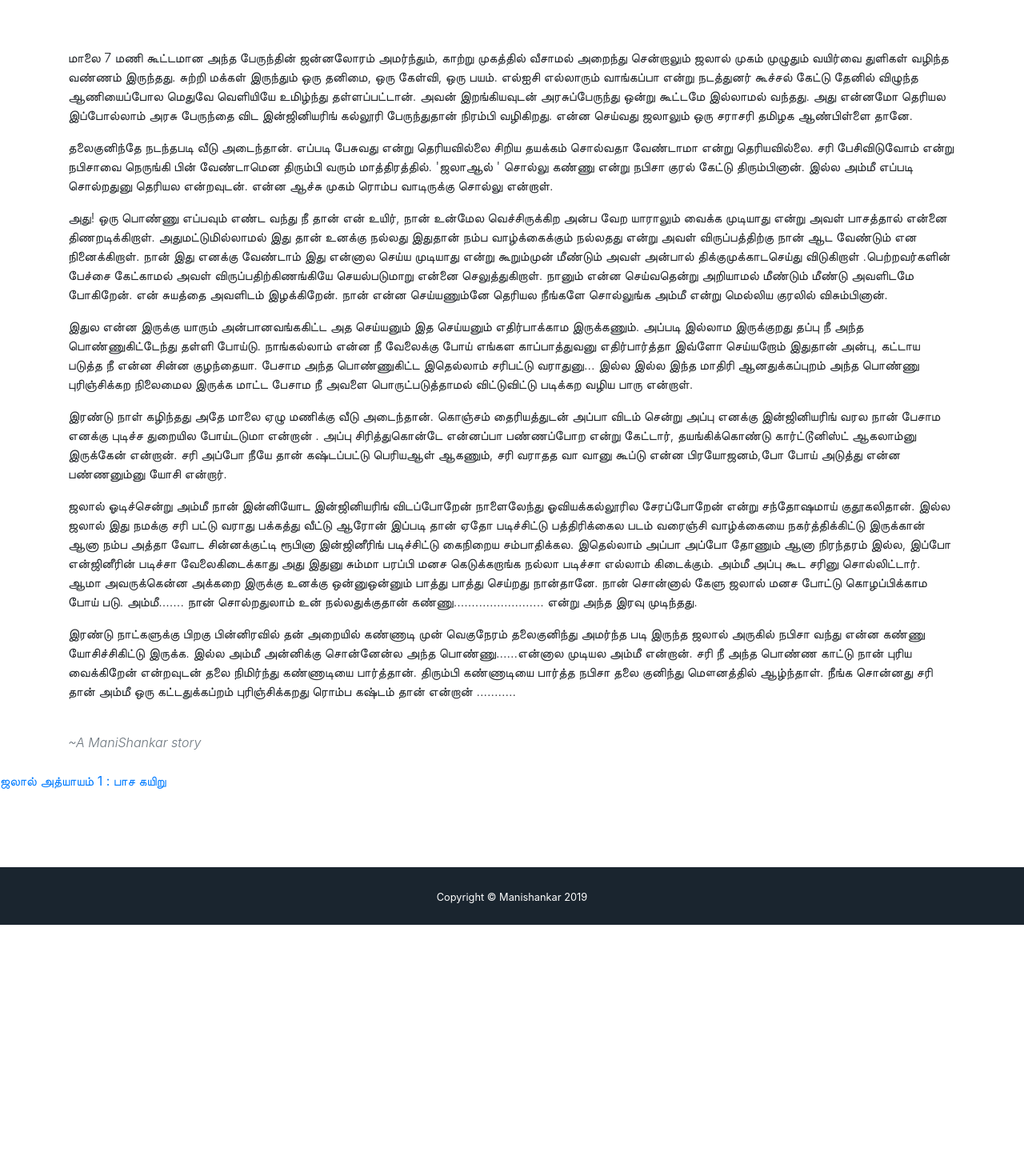
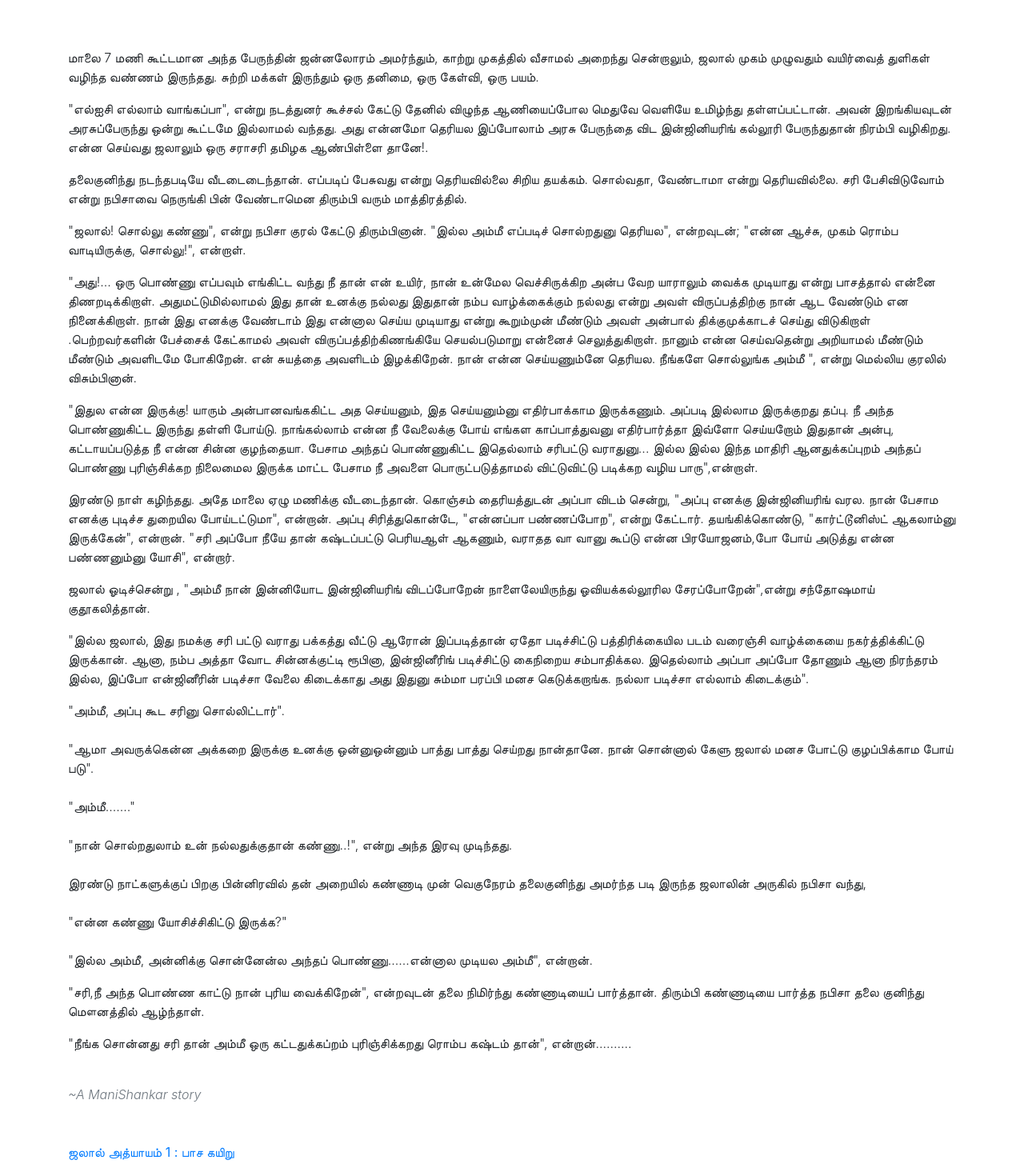
Before and after one commit to manishankarbalu/manishankarbalu.github.io, a website with bundled scripts: page story6.html in a window 1280 px wide. Shown: the part 540-1995 px from the top of the page at 80% size. Before the commit the page ends 1696 px from the top, so only its background shows below. Built offline with nearby package versions, Linux system fonts and the light colour scheme.

Commit message:
story6 correction

```diff
--- a/story6.html
+++ b/story6.html
@@ -49,28 +49,45 @@
     <section  id="portfolio">
       <div class="container">
         <div class="font-weight-light mb-0">
-          <p> மாலை 7 மணி கூட்டமான அந்த பேருந்தின் ஜன்னலோரம் அமர்ந்தும், காற்று முகத்தில் வீசாமல் அறைந்து சென்றாலும் ஜலால் முகம் முழுதும் வயிர்வை துளிகள் வழிந்த வண்ணம் இருந்தது. சுற்றி மக்கள் இருந்தும் ஒரு தனிமை, ஒரு கேள்வி, ஒரு பயம். எல்ஐசி எல்லாரும் வாங்கப்பா என்று நடத்துனர் கூச்சல் கேட்டு தேனில் விழுந்த ஆணியைப்போல மெதுவே வெளியியே உமிழ்ந்து தள்ளப்பட்டான். அவன் இறங்கியவுடன் அரசுப்பேருந்து ஒன்று கூட்டமே இல்லாமல் வந்தது. அது என்னமோ தெரியல இப்போல்லாம் அரசு பேருந்தை விட இன்ஜினியரிங் கல்லூரி பேருந்துதான் நிரம்பி வழிகிறது. என்ன செய்வது ஜலாலும் ஒரு சராசரி தமிழக ஆண்பிள்ளை தானே.</p>
-          <p>தலைகுனிந்தே நடந்தபடி வீடு அடைந்தான். எப்படி பேசுவது என்று தெரியவில்லை சிறிய தயக்கம் சொல்வதா வேண்டாமா என்று தெரியவில்லை. சரி பேசிவிடுவோம் என்று நபிசாவை நெருங்கி பின் வேண்டாமென திரும்பி வரும் மாத்திரத்தில். 'ஜலாஆல் ' சொல்லு கண்ணு என்று நபிசா குரல் கேட்டு திரும்பினான். இல்ல அம்மீ  எப்படி சொல்றதுனு தெரியல என்றவுடன். என்ன ஆச்சு முகம் ரொம்ப வாடிருக்கு சொல்லு என்றாள்.
+          <p> மாலை 7 மணி கூட்டமான அந்த பேருந்தின் ஜன்னலோரம் அமர்ந்தும், காற்று முகத்தில் வீசாமல் அறைந்து சென்றாலும், ஜலால் முகம் முழுவதும் வயிர்வைத் துளிகள் வழிந்த வண்ணம் இருந்தது. சுற்றி மக்கள் இருந்தும் ஒரு தனிமை, ஒரு கேள்வி, ஒரு பயம்.</p>
+          <p>"எல்ஐசி எல்லாம் வாங்கப்பா", என்று நடத்துனர் கூச்சல் கேட்டு தேனில் விழுந்த ஆணியைப்போல மெதுவே வெளியே உமிழ்ந்து தள்ளப்பட்டான். அவன் இறங்கியவுடன் அரசுப்பேருந்து ஒன்று கூட்டமே இல்லாமல் வந்தது. அது என்னமோ தெரியல இப்போலாம் அரசு பேருந்தை விட இன்ஜினியரிங் கல்லூரி பேருந்துதான் நிரம்பி வழிகிறது. என்ன செய்வது ஜலாலும் ஒரு சராசரி தமிழக ஆண்பிள்ளை தானே!.</p>
+          <p>தலைகுனிந்து நடந்தபடியே வீடடைடைந்தான். எப்படிப் பேசுவது என்று தெரியவில்லை சிறிய தயக்கம். சொல்வதா, வேண்டாமா என்று தெரியவில்லை. சரி பேசிவிடுவோம் என்று நபிசாவை நெருங்கி பின் வேண்டாமென திரும்பி வரும் மாத்திரத்தில்.</p>
+          <p>"ஜலால்! சொல்லு கண்ணு", என்று நபிசா குரல் கேட்டு திரும்பினான்.  "இல்ல அம்மீ எப்படிச் சொல்றதுனு தெரியல", என்றவுடன்; "என்ன ஆச்சு, முகம் ரொம்ப வாடியிருக்கு, சொல்லு!", என்றாள்.</p>
+
+          <p>"அது!... ஒரு பொண்ணு எப்பவும் எங்கிட்ட வந்து நீ தான் என் உயிர், நான் உன்மேல வெச்சிருக்கிற அன்ப வேற யாராலும் வைக்க முடியாது என்று பாசத்தால் என்னை திணறடிக்கிறாள். அதுமட்டுமில்லாமல் இது தான் உனக்கு நல்லது இதுதான் நம்ப வாழ்க்கைக்கும் நல்லது என்று அவள் விருப்பத்திற்கு நான் ஆட வேண்டும் என நினைக்கிறாள். நான் இது எனக்கு வேண்டாம் இது என்னால செய்ய முடியாது என்று கூறும்முன் மீண்டும் அவள் அன்பால் திக்குமுக்காடச் செய்து விடுகிறாள் .பெற்றவர்களின் பேச்சைக் கேட்காமல் அவள் விருப்பத்திற்கிணங்கியே செயல்படுமாறு என்னைச் செலுத்துகிறாள். நானும் என்ன செய்வதென்று அறியாமல் மீண்டும் மீண்டும் அவளிடமே போகிறேன். என் சுயத்தை அவளிடம் இழக்கிறேன். நான் என்ன செய்யணும்னே தெரியல. நீங்களே சொல்லுங்க அம்மீ ", என்று மெல்லிய குரலில் விசும்பினான்.</p>
+
+          <p>"இதுல என்ன இருக்கு! யாரும் அன்பானவங்ககிட்ட அத செய்யனும், இத செய்யனும்னு எதிர்பாக்காம இருக்கணும். அப்படி இல்லாம இருக்குறது தப்பு. நீ அந்த பொண்ணுகிட்ட இருந்து தள்ளி போய்டு. நாங்கல்லாம் என்ன நீ வேலைக்கு போய் எங்கள காப்பாத்துவனு எதிர்பார்த்தா இவ்ளோ செய்யறோம் இதுதான் அன்பு, கட்டாயப்படுத்த நீ என்ன சின்ன குழந்தையா. பேசாம அந்தப் பொண்ணுகிட்ட இதெல்லாம் சரிபட்டு வராதுனு... இல்ல இல்ல இந்த மாதிரி ஆனதுக்கப்புறம் அந்தப் பொண்ணு புரிஞ்சிக்கற நிலைமைல இருக்க மாட்ட பேசாம நீ அவளை பொருட்படுத்தாமல் விட்டுவிட்டு படிக்கற வழிய பாரு",என்றாள்.
           </p>
-          <p>அது! ஒரு பொண்ணு எப்பவும் எண்ட வந்து நீ தான் என் உயிர், நான் உன்மேல வெச்சிருக்கிற அன்ப வேற யாராலும் வைக்க முடியாது என்று அவள் பாசத்தால் என்னை  திணறடிக்கிறாள். அதுமட்டுமில்லாமல் இது தான் உனக்கு நல்லது இதுதான் நம்ப வாழ்க்கைக்கும் நல்லதது என்று அவள் விருப்பத்திற்கு நான் ஆட வேண்டும் என நினைக்கிறாள். நான் இது எனக்கு வேண்டாம் இது என்னால செய்ய முடியாது என்று கூறும்முன் மீண்டும் அவள் அன்பால் திக்குமுக்காடசெய்து விடுகிறாள் .பெற்றவர்களின் பேச்சை கேட்காமல் அவள் விருப்பதிற்கிணங்கியே செயல்படுமாறு என்னை செலுத்துகிறாள். நானும் என்ன செய்வதென்று அறியாமல் மீண்டும் மீண்டு அவளிடமே போகிறேன். என் சுயத்தை அவளிடம் இழக்கிறேன். நான் என்ன செய்யணும்னே தெரியல நீங்களே சொல்லுங்க அம்மீ  என்று மெல்லிய குரலில் விசும்பினான்.</p>
+          <p> இரண்டு நாள் கழிந்தது. அதே மாலை ஏழு மணிக்கு வீடடைந்தான். கொஞ்சம் தைரியத்துடன் அப்பா விடம் சென்று,
+           "அப்பு எனக்கு இன்ஜினியரிங் வரல. நான் பேசாம எனக்கு புடிச்ச துறையில போய்டட்டுமா", என்றான். அப்பு சிரித்துகொன்டே, "என்னப்பா பண்ணப்போற", என்று கேட்டார். தயங்கிக்கொண்டு, "கார்ட்டூனிஸ்ட் ஆகலாம்னு இருக்கேன்", என்றான். "சரி அப்போ நீயே தான் கஷ்டப்பட்டு பெரியஆள் ஆகணும், வராதத வா வானு கூப்டு என்ன பிரயோஜனம்,போ போய் அடுத்து என்ன பண்ணனும்னு யோசி", என்றார்.
+                  </p>
+          <p>ஜலால் ஓடிச்சென்று , "அம்மீ நான் இன்னியோட இன்ஜினியரிங் விடப்போறேன் நாளைலேயிருந்து ஓவியக்கல்லூரில சேரப்போறேன்",என்று சந்தோஷமாய் குதூகலித்தான்.
+          </p>
+          <p>"இல்ல ஜலால், இது நமக்கு சரி பட்டு வராது பக்கத்து வீட்டு ஆரோன் இப்படித்தான் ஏதோ படிச்சிட்டு பத்திரிக்கையில படம் வரைஞ்சி வாழ்க்கையை நகர்த்திக்கிட்டு இருக்கான். ஆனா, நம்ப அத்தா வோட சின்னக்குட்டி ரூபினா, இன்ஜினீரிங் படிச்சிட்டு கைநிறைய சம்பாதிக்கல. இதெல்லாம் அப்பா அப்போ தோணும் ஆனா நிரந்தரம் இல்ல, இப்போ என்ஜினீரின் படிச்சா வேலை கிடைக்காது அது இதுனு சும்மா பரப்பி மனச கெடுக்கறாங்க. நல்லா படிச்சா எல்லாம் கிடைக்கும்".</p>
+          <p>"அம்மீ, அப்பு கூட சரினு சொல்லிட்டார்".
+          </br></br>
+          "ஆமா அவருக்கென்ன அக்கறை இருக்கு உனக்கு ஒன்னுஒன்னும் பாத்து பாத்து செய்றது நான்தானே. நான் சொன்னால் கேளு ஜலால் மனச போட்டு குழப்பிக்காம போய் படு".
+          </br></br>
+          "அம்மீ......."
+          </br></br>
+          "நான் சொல்றதுலாம் உன் நல்லதுக்குதான் கண்ணு..!", என்று அந்த இரவு முடிந்தது.
+          </br></br>
+          இரண்டு நாட்களுக்குப் பிறகு பின்னிரவில் தன் அறையில் கண்ணாடி முன் வெகுநேரம் தலைகுனிந்து அமர்ந்த படி இருந்த ஜலாலின் அருகில் நபிசா வந்து,
+          </br></br>
+          "என்ன கண்ணு யோசிச்சிகிட்டு இருக்க?"
+          </br></br>"இல்ல அம்மீ, அன்னிக்கு சொன்னேன்ல அந்தப் பொண்ணு......என்னால முடியல அம்மீ", என்றான்.
+          </p>
+          <p> "சரி,நீ அந்த பொண்ண காட்டு நான் புரிய வைக்கிறேன்", என்றவுடன் தலை நிமிர்ந்து கண்ணாடியைப் பார்த்தான். திரும்பி கண்ணாடியை பார்த்த நபிசா தலை குனிந்து மௌனத்தில் ஆழ்ந்தாள். </p>
 
-          <p>இதுல என்ன இருக்கு யாரும் அன்பானவங்ககிட்ட அத செய்யனும்  இத செய்யனும் எதிர்பாக்காம இருக்கணும். அப்படி இல்லாம இருக்குறது தப்பு நீ அந்த பொண்ணுகிட்டேந்து தள்ளி போய்டு. நாங்கல்லாம் என்ன நீ வேலைக்கு போய் எங்கள காப்பாத்துவனு எதிர்பார்த்தா இவ்ளோ செய்யறோம் இதுதான் அன்பு, கட்டாய படுத்த நீ என்ன சின்ன குழந்தையா. பேசாம அந்த பொண்ணுகிட்ட இதெல்லாம் சரிபட்டு வராதுனு...  இல்ல இல்ல இந்த மாதிரி ஆனதுக்கப்புறம் அந்த பொண்ணு புரிஞ்சிக்கற நிலைமைல இருக்க மாட்ட பேசாம நீ அவளை பொருட்படுத்தாமல் விட்டுவிட்டு படிக்கற வழிய பாரு என்றாள்.</p>
-
-          <p> இரண்டு நாள் கழிந்தது அதே மாலை ஏழு மணிக்கு வீடு அடைந்தான். கொஞ்சம் தைரியத்துடன் அப்பா விடம் சென்று அப்பு எனக்கு இன்ஜினியரிங் வரல நான் பேசாம எனக்கு புடிச்ச துறையில போய்டடுமா என்றான் . அப்பு சிரித்துகொன்டே என்னப்பா பண்ணப்போற என்று கேட்டார், தயங்கிக்கொண்டு கார்ட்டூனிஸ்ட் ஆகலாம்னு இருக்கேன் என்றான். சரி அப்போ நீயே தான் கஷ்டப்பட்டு பெரியஆள் ஆகணும், சரி வராதத வா வானு கூப்டு என்ன பிரயோஜனம்,போ போய் அடுத்து என்ன பண்ணனும்னு யோசி என்றார்.
-          </p>
-
-          <p>
-          ஜலால் ஓடிச்சென்று அம்மீ நான் இன்னியோட இன்ஜினியரிங் விடப்போறேன் நாளைலேந்து ஓவியக்கல்லூரில சேரப்போறேன் என்று சந்தோஷமாய் குதூகலிதான். இல்ல ஜலால் இது நமக்கு சரி பட்டு வராது பக்கத்து வீட்டு ஆரோன் இப்படி தான் ஏதோ படிச்சிட்டு பத்திரிக்கைல படம் வரைஞ்சி வாழ்க்கையை நகர்த்திக்கிட்டு இருக்கான் ஆனா நம்ப அத்தா வோட சின்னக்குட்டி ரூபினா இன்ஜினீரிங் படிச்சிட்டு கைநிறைய சம்பாதிக்கல. இதெல்லாம் அப்பா அப்போ தோணும் ஆனா நிரந்தரம் இல்ல, இப்போ என்ஜினீரின் படிச்சா வேலைகிடைக்காது அது இதுனு சும்மா பரப்பி மனச கெடுக்கறாங்க நல்லா படிச்சா எல்லாம் கிடைக்கும். அம்மீ அப்பு கூட சரினு சொல்லிட்டார். ஆமா அவருக்கென்ன அக்கறை இருக்கு உனக்கு ஒன்னுஒன்னும் பாத்து பாத்து செய்றது நான்தானே. நான் சொன்னால் கேளு ஜலால் மனச போட்டு கொழப்பிக்காம போய் படு. அம்மீ.......  நான் சொல்றதுலாம் உன் நல்லதுக்குதான் கண்ணு......................... என்று அந்த இரவு முடிந்தது.
-        </p>
-
-          <p> இரண்டு நாட்களுக்கு பிறகு பின்னிரவில் தன் அறையில் கண்ணாடி முன் வெகுநேரம் தலைகுனிந்து அமர்ந்த படி இருந்த ஜலால் அருகில் நபிசா வந்து என்ன கண்ணு யோசிச்சிகிட்டு இருக்க. இல்ல அம்மீ அன்னிக்கு சொன்னேன்ல அந்த பொண்ணு......என்னால முடியல அம்மீ என்றான். சரி நீ அந்த பொண்ண காட்டு நான் புரிய வைக்கிறேன் என்றவுடன் தலை நிமிர்ந்து கண்ணாடியை பார்த்தான். திரும்பி கண்ணாடியை பார்த்த நபிசா தலை குனிந்து மௌனத்தில் ஆழ்ந்தாள். நீங்க சொன்னது சரி தான் அம்மீ ஒரு கட்டதுக்கப்றம் புரிஞ்சிக்கறது ரொம்ப கஷ்டம் தான் என்றான் ...........</p>
+        <p>"நீங்க சொன்னது சரி தான் அம்மீ ஒரு கட்டதுக்கப்றம் புரிஞ்சிக்கறது ரொம்ப கஷ்டம் தான்", என்றான்..........</p>
 
         <br>
         <h7 class="text-center text-secondary mb-0"><i>~A ManiShankar story</i></h7>
         </div>
+      </br>
+      </br>
+        <p><a href="https://manishankarbalu.github.io/story5.html">ஜலால் அத்யாயம் 1 : பாச கயிறு</a>   </p>
       </div>
-      </br>
-     <a href="https://manishankarbalu.github.io/story5.html">ஜலால் அத்யாயம் 1 : பாச கயிறு</a>
     </section>
 
 
```
